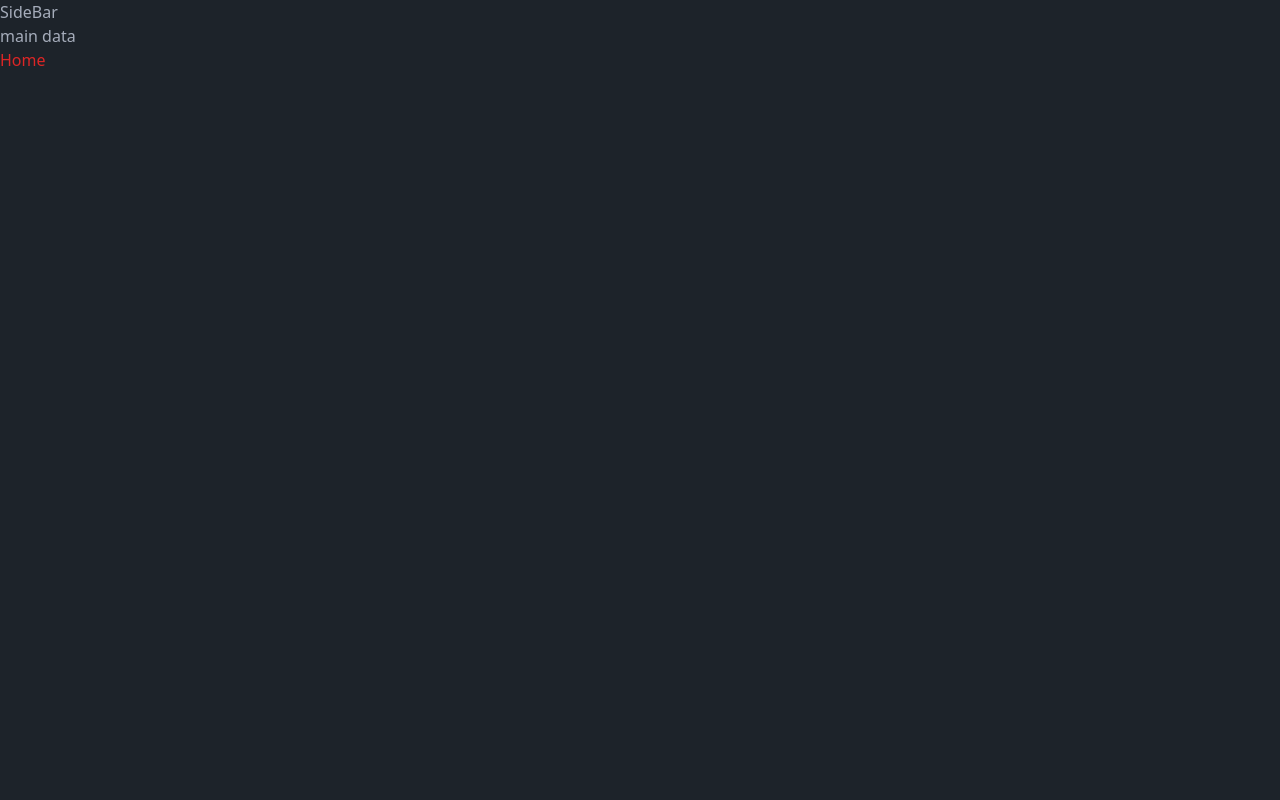
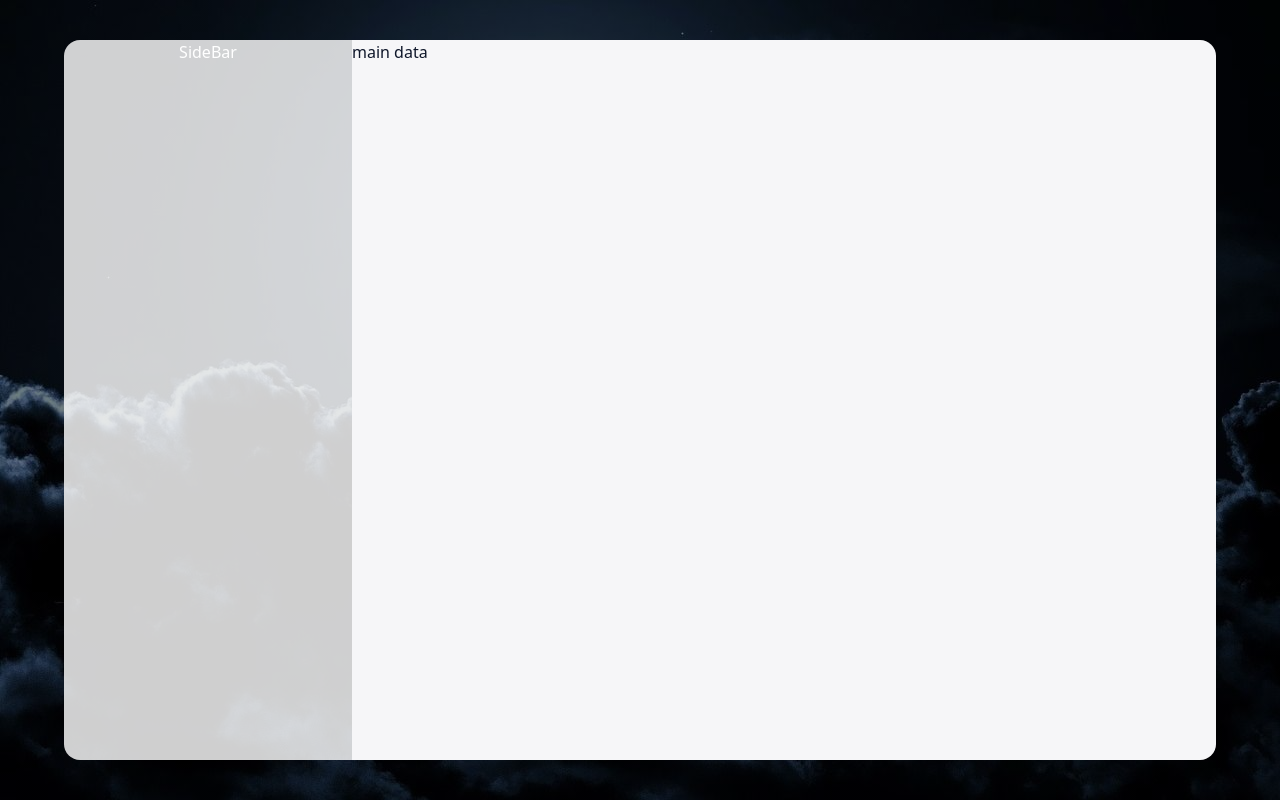
Before and after one commit to praveen12kumar/weather-app, a React (Vite) app: page / in a window 1280 px wide. Built offline with nearby package versions, Linux system fonts and the light colour scheme.

Commit message:
Added basic layout with sidebar and mainData component

```diff
--- a/src/components/molecules/mainData/MainData.tsx
+++ b/src/components/molecules/mainData/MainData.tsx
@@ -1,6 +1,6 @@
 function MainData() {
     return (
-        <div>
+        <div className="basis-9/12 h-full text-slate-900 bg-[#f6f6f8] rounded-tr-2xl rounded-br-2xl">
             <h1>main data</h1>
         </div>
     );
--- a/src/components/molecules/sidebar/Sidebar.tsx
+++ b/src/components/molecules/sidebar/Sidebar.tsx
@@ -2,9 +2,9 @@ function Sidebar(){
 
 
     return (
-        <>
+        <div className="basis-3/12 h-full flex flex-col items-center text-white rounded-tl-2xl rounded-bl-2xl" style={{background: 'rgba(255, 255, 255, 0.81)'}}>
             <h1>SideBar</h1>
-        </>
+        </div>
     )
 }
 
--- a/src/pages/Home.tsx
+++ b/src/pages/Home.tsx
@@ -1,15 +1,14 @@
 import MainData from "../components/molecules/mainData/MainData";
 import Sidebar from "../components/molecules/sidebar/Sidebar";
-
+import background from "../assets/background.jpg"
 function Home(){
 
     return (
-        <div className="">
-           <Sidebar/>
-
-           <MainData/>
-
-           <h1 className="text-red-600">Home</h1>
+        <div className="w-screen h-dvh flex items-center justify-center" style={{backgroundImage:`linear-gradient(rgba(0, 0, 0, 0.5), rgba(0,0,0,0.5)), url(${background}) `}}>
+            <div className="h-[90%] w-[90%]  flex items-center justify-center">
+                <Sidebar/>
+                <MainData/>
+        </div>
         </div>
     )
 }
```
Also changed, not shown: src/assets/background.jpg (added).
